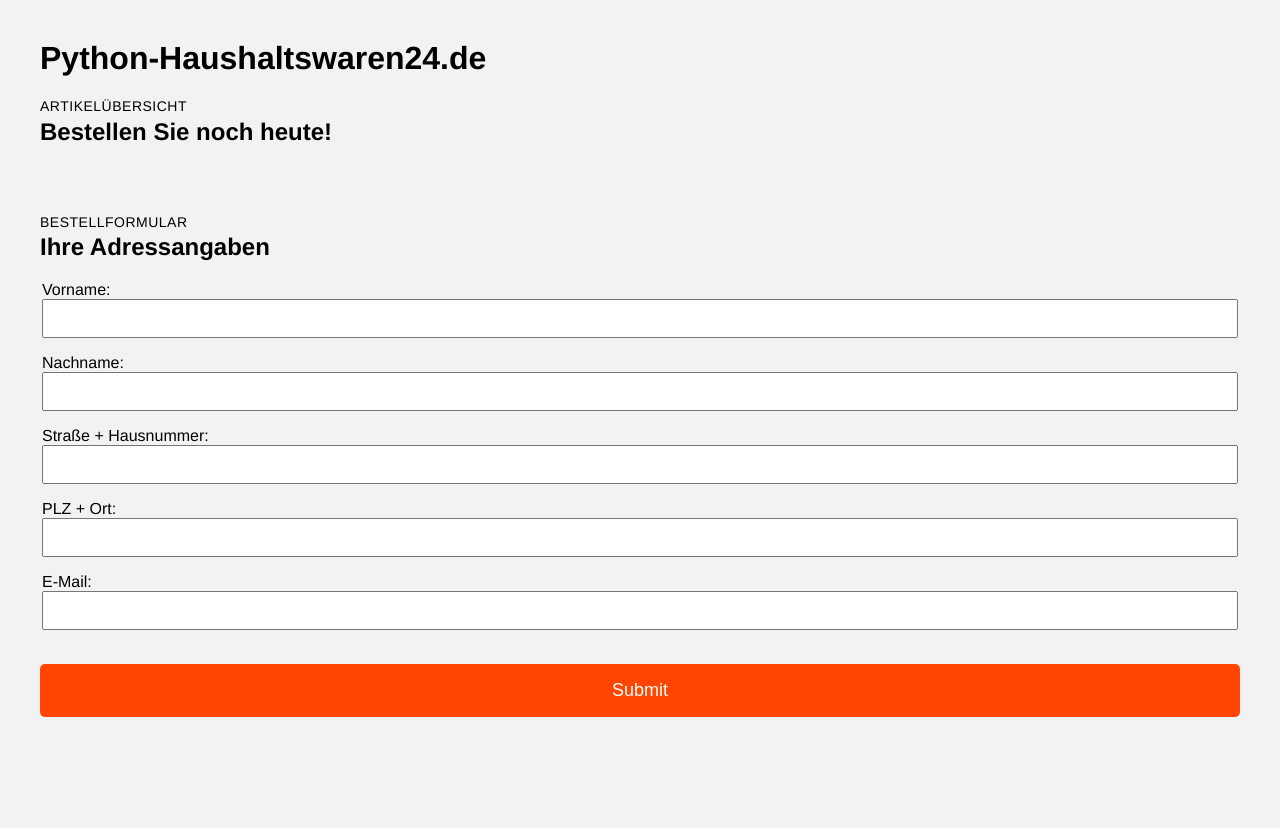
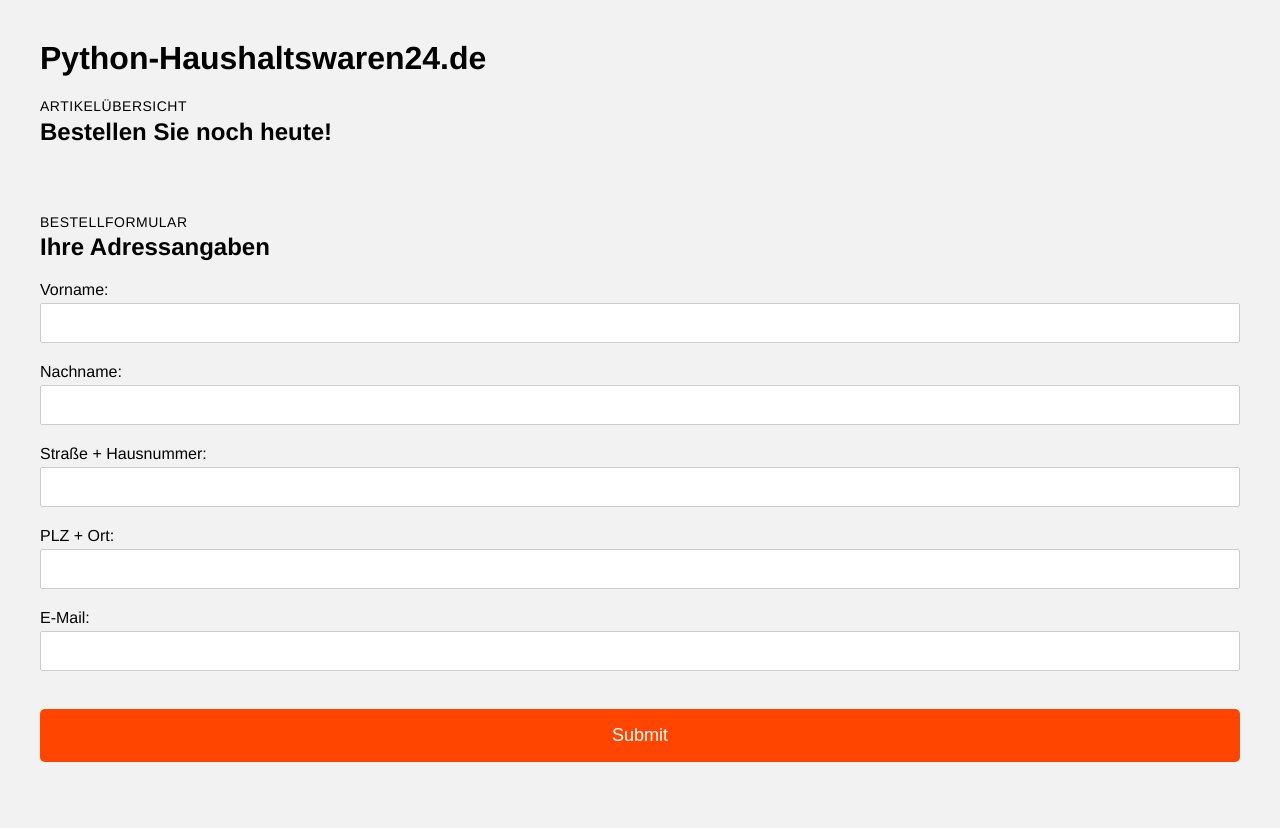
Before and after one commit to Xamweis/django-official-tutorial, a Django app: page /polls/ in a window 1280 px wide. Before the commit the page ends 717 px from the top, so only its background shows below. Run offline with Django 3.2, Linux system fonts and the light colour scheme; data that the repository does not hold is empty.

Commit message:
Use CSS variables

```diff
--- a/polls/static/polls/style.css
+++ b/polls/static/polls/style.css
@@ -1,3 +1,8 @@
+:root {
+  --small-radius: 2px;
+  --large-radius: 5px;
+}
+
 body {
   margin: 2.5em;
   font-family: "Helvetica Neue", sans-serif;
@@ -22,7 +27,7 @@ a {
 .product {
   padding: 16px;
   background: #fff;
-  border-radius: 5px;
+  border-radius: var(--large-radius);
 }
 
 .product h3 {
@@ -31,7 +36,7 @@ a {
 
 .product-image {
   max-width: 100%;
-  border-radius: 2px;
+  border-radius: var(--small-radius);
 }
 
 .product-price {
@@ -44,13 +49,13 @@ a {
   color: #fff;
   border: none;
   background: orangered;
-  border-radius: 5px;
+  border-radius: var(--large-radius);
   margin: 1em 0;
   padding: 16px;
   font-size: 18px;
   font-weight: 500;
   cursor: pointer;
-  transition: 50ms all ease-in-out;
+  transition: 80ms all ease-in-out;
 }
 
 .btn-cta:hover {
@@ -71,6 +76,7 @@ a {
 }
 
 fieldset {
+  margin: 0;
   padding: 0;
   border: none;
 }
@@ -85,9 +91,13 @@ fieldset legend {
 
 .form-field input[type="text"] {
   display: block;
+  box-sizing: border-box;
   width: 100%;
+  margin: 0.25em 0 1.25em 0;
   padding: 10px;
-  box-sizing: border-box;
+  border: 1px solid hsl(0, 0%, 80%);
+  border-radius: var(--small-radius);
+  font-size: 100%;
 }
 
 .checkmark-container {
```
